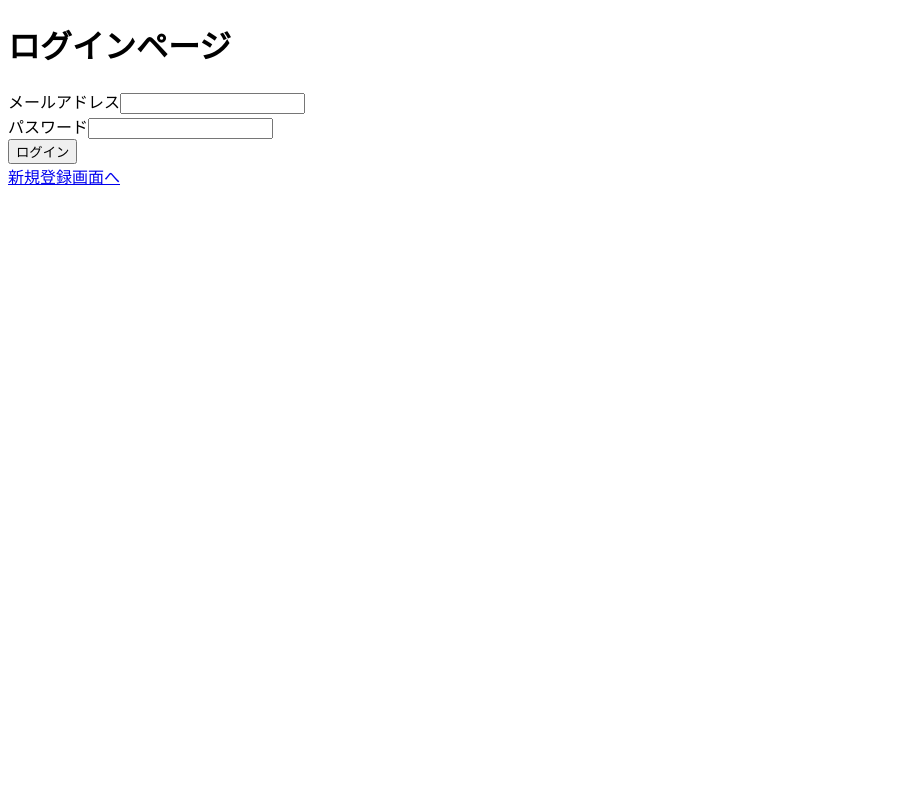
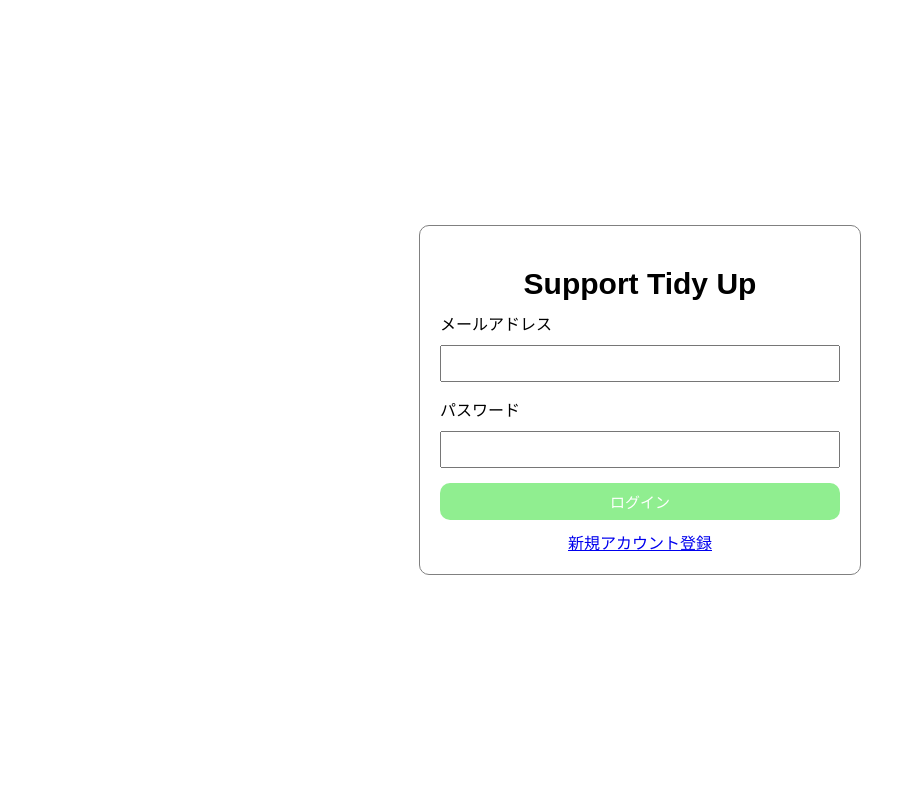
Before and after one commit to saya1804/support-tidy-up, a Django app: page /login/ in a window 1280 px wide. Shown: the whole page, without its empty margins (0-916 px from the left). Run offline with Django 5.2, Linux system fonts and the light colour scheme.

Commit message:
ログイン画面の設定

```diff
--- /dev/null
+++ b/support_tidy_up/app/static/css/style.css
@@ -0,0 +1,52 @@
+body {
+    display: flex;
+    justify-content: center;
+    align-items: center;
+    min-height: 100vh;
+    margin: 0;
+    font-family: Arial, sans-serif;
+    background-color: white;
+}
+
+.container {
+    background-color: #fff;
+    padding: 20px;
+    border-radius: 10px;
+    border: 1px solid gray;
+    margin: 20px auto;
+    box-shadow: 0 0 10px rgba(0, 0, 0, 0);
+    max-width: 400px;
+    width: 100%;
+}
+
+input[type="email"], input[type="password"] {
+    padding: 8px;
+    width: 100%;
+    font-size: 15px;
+    margin-top: 10px;
+    margin-bottom: 15px;
+    box-sizing: border-box;
+}
+
+button {
+    padding: 8px;
+    font-size: 15px;
+    color: white;
+    background-color: lightgreen;
+    cursor: pointer;
+    border-radius: 10px;
+    border: none;
+    width: 100%;
+}
+
+a {
+    text-align: center;
+    display: block;
+    margin-top: 10px;
+}
+
+h1 {
+    text-align: center;
+    margin-bottom: 10px;
+    font-size: 30px;
+}
--- a/support_tidy_up/app/templates/login.html
+++ b/support_tidy_up/app/templates/login.html
@@ -1,19 +1,28 @@
+{% load static %}
 <!DOCTYPE html>
 <html lang="ja">
 <head>
     <meta charset="UTF-8">
     <meta name="viewport" content="width=device-width, initial-scale=1.0">
-    <title>Support tidy up</title>
+    <title>Support Tidy Up</title>
+    <link rel="stylesheet" href="/static/css/style.css">
 </head>
 <body>
-    <h1>ログインページ</h1>
+    <div class="container">
+    <h1>Support Tidy Up</h1>
     <form method="post">
         {% csrf_token %}
-        <div>メールアドレス<input type="email" name="email"></div>
-        <div>パスワード<input type="password" name="password"></div>
+        <div>
+            <label>メールアドレス</label>
+            <input type="email" name="email" value>
+        </div>
+        <div>
+            <label>パスワード</label>
+            <input type="password" name="password">
+        </div>
         <button type="submit">ログイン</button>
     </form>
     {{ form.errors }}
-    <a href="{% url 'signup' %}">新規登録画面へ</a>
+    <a href="{% url 'signup' %}">新規アカウント登録</a>
 </body>
 </html>
```
